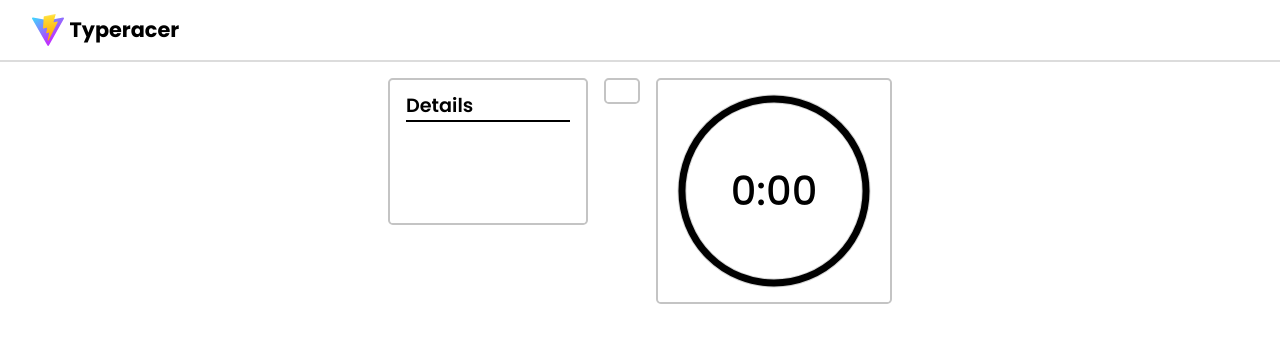
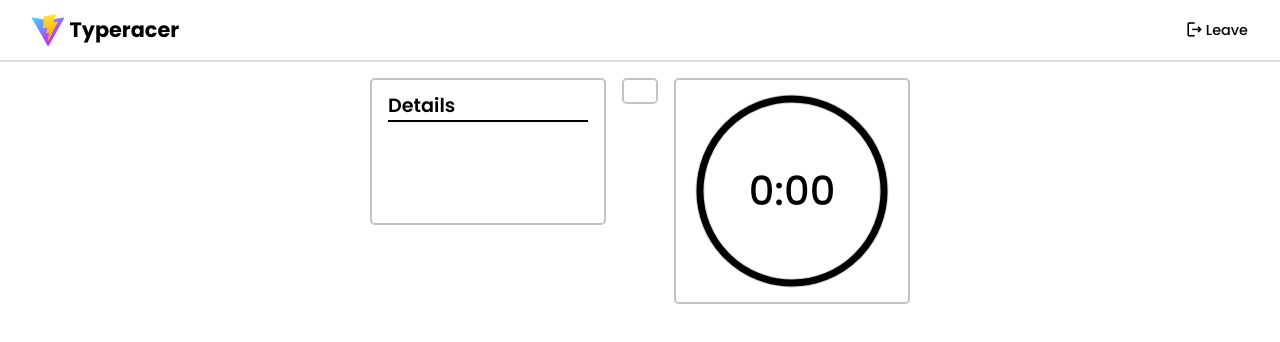
Before and after one commit to gh-vineetpradhan/Typeracer, a React (Vite) app in the folder client/: page /practice in a window 1280 px wide. Shown: the top 342 px of the page. Built offline with nearby package versions, Linux system fonts and the light colour scheme; no server answers.

Commit message:
Add PageNotFound page

```diff
--- a/client/src/App.jsx
+++ b/client/src/App.jsx
@@ -4,6 +4,9 @@ import "./socket";
 import Home from "./pages/home";
 import Header from "./components/header";
 import Practice from "./pages/practice";
+import PageNotFound from "./pages/pageNotFound.jsx";
+
+import "./index.css";
 
 export default function App() {
   return (
@@ -12,6 +15,7 @@ export default function App() {
       <Routes>
         <Route path="/" element={<Home />} />
         <Route path="/practice" element={<Practice />} />
+        <Route path="/*" element={<PageNotFound />} />
       </Routes>
     </>
   );
--- a/client/src/components/header/index.jsx
+++ b/client/src/components/header/index.jsx
@@ -1,12 +1,24 @@
+import { Link, useLocation } from "react-router-dom";
+
 import styles from "./index.module.css";
 
 export default function Header() {
+  const { pathname } = useLocation();
+
   return (
     <header className={styles.header}>
       <div className={styles.title}>
         <img src="/logo.svg" alt="" />
         <span>Typeracer</span>
       </div>
+      {pathname === "/practice" ||
+      pathname === "/global" ||
+      pathname === "/friendly" ? (
+        <Link to="/" className={styles.leaveBtn}>
+          <span className="material-icons-outlined">logout</span>
+          <span>Leave</span>
+        </Link>
+      ) : null}
     </header>
   );
 }
--- a/client/src/components/header/index.module.css
+++ b/client/src/components/header/index.module.css
@@ -1,5 +1,6 @@
 .header {
   display: flex;
+  justify-content: space-between;
   align-items: center;
   height: 60px;
   padding: 0 2rem;
@@ -18,8 +19,38 @@
   font-weight: 700;
 }
 
+.leaveBtn {
+  color: black;
+  font-size: 0.9rem;
+  font-weight: 500;
+  display: flex;
+  align-items: center;
+  position: relative;
+  gap: 0.1rem;
+  text-decoration: none;
+}
+.leaveBtn > span:nth-child(1) {
+  font-size: 1.2rem;
+}
+.leaveBtn::before {
+  transition: 0.15s transform;
+  content: "";
+  width: 100%;
+  position: absolute;
+  height: 1.5px;
+  background-color: black;
+  bottom: -1px;
+  transform: scaleX(0);
+}
+.leaveBtn:hover::before {
+  transform: scaleX(1);
+}
+
 @media (width<300px) {
   .title > span {
     display: none;
   }
+  .leaveBtn > span:nth-child(2) {
+    display: none;
+  }
 }
--- a/client/src/components/report/index.module.css
+++ b/client/src/components/report/index.module.css
@@ -3,7 +3,6 @@
   flex-direction: column;
   gap: 0.6rem;
   width: 200px;
-  box-sizing: border-box;
 }
 .details > header {
   font-weight: 600;
--- a/client/src/main.jsx
+++ b/client/src/main.jsx
@@ -1,6 +1,5 @@
 import ReactDOM from "react-dom/client";
 import App from "./App.jsx";
-import "./index.css";
 import { BrowserRouter } from "react-router-dom";
 
 ReactDOM.createRoot(document.getElementById("root")).render(
--- /dev/null
+++ b/client/src/pages/pageNotFound.jsx/index.jsx
@@ -0,0 +1,20 @@
+import React from "react";
+import { useNavigate } from "react-router-dom";
+
+import styles from "./index.module.css";
+
+export default function PageNotFound() {
+  const navigate = useNavigate();
+
+  return (
+    <div className={styles.wrapper}>
+      <div className={styles.title}>404</div>
+      <button
+        className={`${styles.navigateBtn} link-btn`}
+        onClick={() => navigate("/")}
+      >
+        Go Home
+      </button>
+    </div>
+  );
+}
--- /dev/null
+++ b/client/src/pages/pageNotFound.jsx/index.module.css
@@ -0,0 +1,42 @@
+.wrapper {
+  display: flex;
+  flex-direction: column;
+  justify-content: center;
+  align-items: center;
+  height: 100%;
+}
+.title {
+  font-weight: 700;
+  font-size: 8rem;
+  position: relative;
+}
+.title::before {
+  content: "Page Not Found";
+  font-size: 0.8rem;
+  font-weight: 500;
+  background-color: black;
+  color: white;
+  padding: 0.15rem 0.5rem;
+  border-radius: 0.2rem;
+  position: absolute;
+  bottom: 55px;
+  left: 72px;
+  transform: rotate(12deg);
+}
+.navigateBtn {
+  font-weight: 600;
+  padding: 0.6rem 0;
+  box-shadow: 2px 2px 1px;
+  width: min(250px, 90vw);
+}
+
+@media (width<400px) {
+  .title {
+    font-size: 6rem;
+  }
+  .title::before {
+    bottom: 45px;
+    left: 52px;
+    font-size: 0.6rem;
+  }
+}
```
